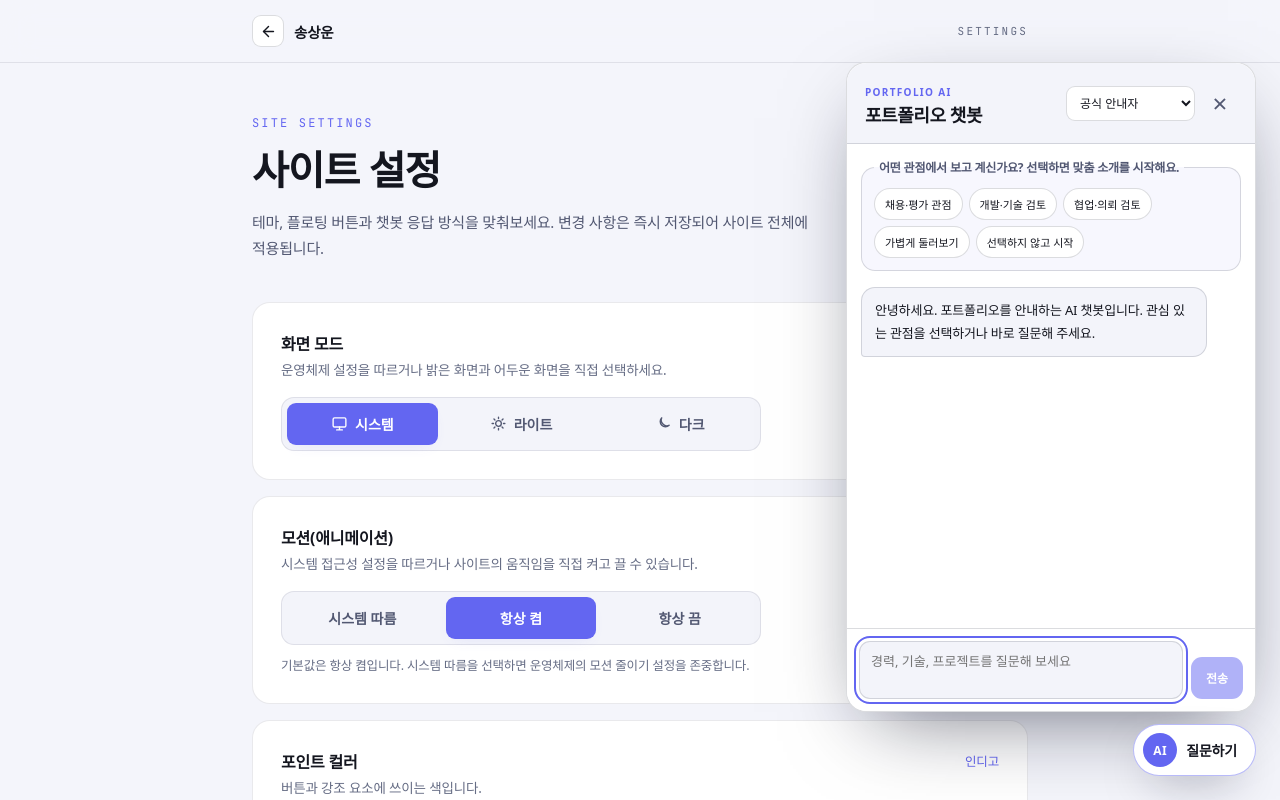
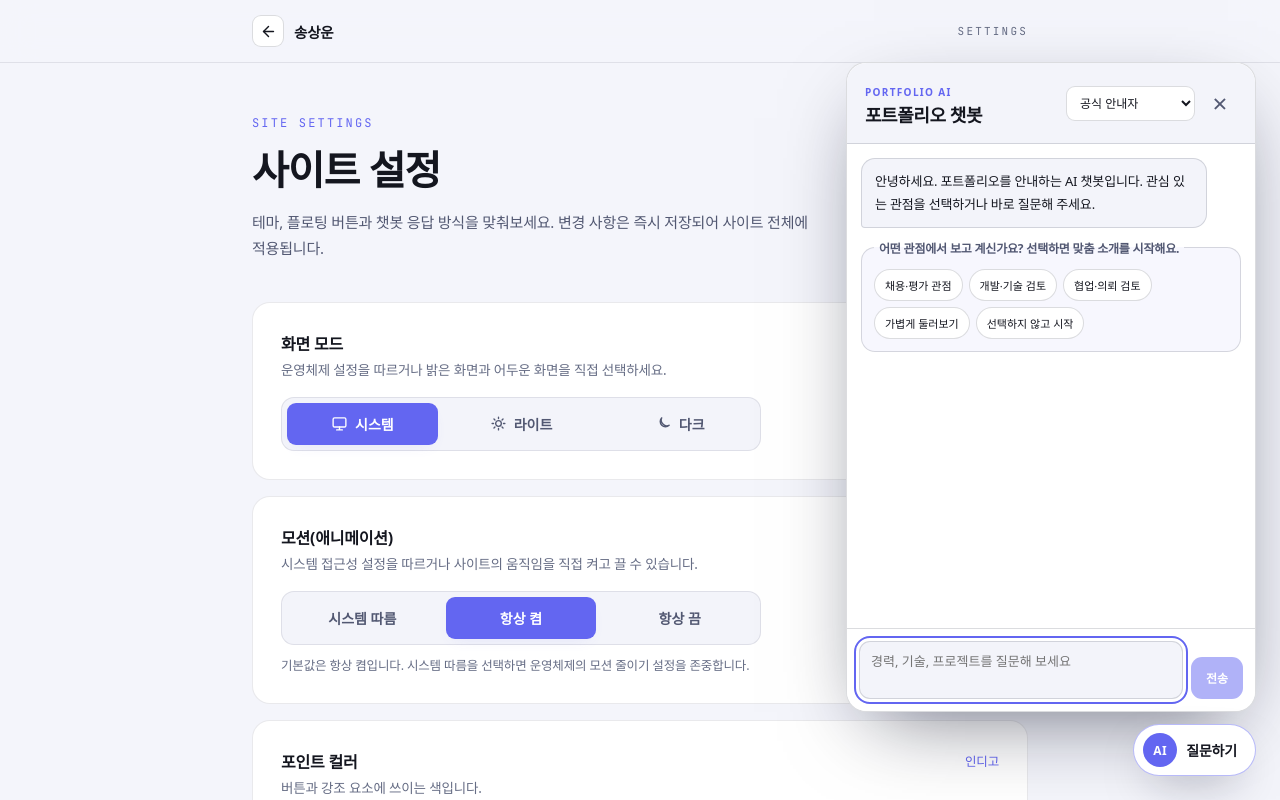
Before and after one commit to s-work-song/ssw-portfolio, a Next.js app in the folder web/: page /settings in a window 1280 px wide. Both pictures are taken after a click on the button "포트폴리오 챗봇 열기". Shown: the top 800 px of the page. Built offline with nearby package versions, Linux system fonts and the light colour scheme; a web font is replaced by a local one.

Commit message:
Move audience choices below greeting

```diff
--- a/web/src/features/chat/ChatWidget.tsx
+++ b/web/src/features/chat/ChatWidget.tsx
@@ -1,6 +1,7 @@
 "use client";
 
 import {
+  Fragment,
   useCallback,
   useEffect,
   useLayoutEffect,
@@ -198,10 +199,6 @@ export function ChatWidget() {
     navigateAction,
   } = useChat();
   const [draft, setDraft] = useState("");
-  const [pendingAudiencePrompt, setPendingAudiencePrompt] = useState<{
-    audience: AudienceChoice;
-    prompt: string;
-  } | null>(null);
   const isMobile = useMobileViewport();
   const visualViewportStyle = useVisualViewportStyle(isMobile);
   const triggerRef = useRef<HTMLButtonElement>(null);
@@ -219,7 +216,7 @@ export function ChatWidget() {
   const showOnboarding =
     messages.length === 1 &&
     messages[0]?.kind === "greeting" &&
-    pendingAudiencePrompt === null;
+    !isLoading;
   const latestSuggestionMessageId = useMemo(() => {
     if (isLoading) return null;
     const latestMessage = messages[messages.length - 1];
@@ -229,20 +226,6 @@ export function ChatWidget() {
       ? latestMessage.id
       : null;
   }, [isLoading, messages]);
-
-  useEffect(() => {
-    if (
-      !pendingAudiencePrompt ||
-      audience !== pendingAudiencePrompt.audience ||
-      isLoading
-    ) {
-      return;
-    }
-
-    const prompt = pendingAudiencePrompt.prompt;
-    setPendingAudiencePrompt(null);
-    void sendMessage(prompt);
-  }, [audience, isLoading, pendingAudiencePrompt, sendMessage]);
 
   const cancelPinnedScroll = useCallback(() => {
     window.cancelAnimationFrame(firstPinFrameRef.current);
@@ -537,41 +520,10 @@ export function ChatWidget() {
                 onTouchStart={handleUserScrollIntent}
                 onWheel={handleUserScrollIntent}
               >
-                {showOnboarding && (
-                  <fieldset className={styles.onboarding}>
-                    <legend>
-                      어떤 관점에서 보고 계신가요? 선택하면 맞춤 소개를 시작해요.
-                    </legend>
-                    <div className={styles.audienceOptions}>
-                      {AUDIENCE_OPTIONS.map((option) => (
-                        <button
-                          key={option.value}
-                          type="button"
-                          aria-pressed={audience === option.value}
-                          className={
-                            audience === option.value
-                              ? styles.selectedOption
-                              : ""
-                          }
-                          onClick={() => {
-                            selectAudience(option.value);
-                            setPendingAudiencePrompt({
-                              audience: option.value,
-                              prompt: AUDIENCE_PROMPTS[option.value],
-                            });
-                          }}
-                        >
-                          {option.label}
-                        </button>
-                      ))}
-                    </div>
-                  </fieldset>
-                )}
-
                 <div className={styles.messages}>
                   {messages.map((message) => (
+                    <Fragment key={message.id}>
                       <article
-                      key={message.id}
                         className={`${styles.message} ${
                           message.role === "user"
                             ? styles.userMessage
@@ -696,6 +648,37 @@ export function ChatWidget() {
                           </nav>
                         )}
                       </article>
+                      {message.kind === "greeting" && showOnboarding && (
+                        <fieldset className={styles.onboarding}>
+                          <legend>
+                            어떤 관점에서 보고 계신가요? 선택하면 맞춤 소개를 시작해요.
+                          </legend>
+                          <div className={styles.audienceOptions}>
+                            {AUDIENCE_OPTIONS.map((option) => (
+                              <button
+                                key={option.value}
+                                type="button"
+                                aria-pressed={audience === option.value}
+                                className={
+                                  audience === option.value
+                                    ? styles.selectedOption
+                                    : ""
+                                }
+                                onClick={() => {
+                                  selectAudience(option.value);
+                                  void sendMessage(
+                                    AUDIENCE_PROMPTS[option.value],
+                                    option.value,
+                                  );
+                                }}
+                              >
+                                {option.label}
+                              </button>
+                            ))}
+                          </div>
+                        </fieldset>
+                      )}
+                    </Fragment>
                   ))}
                   {isLoading && (
                     <p className={styles.loading} role="status">
```
Lines whose indentation alone changed are shown as unchanged.
